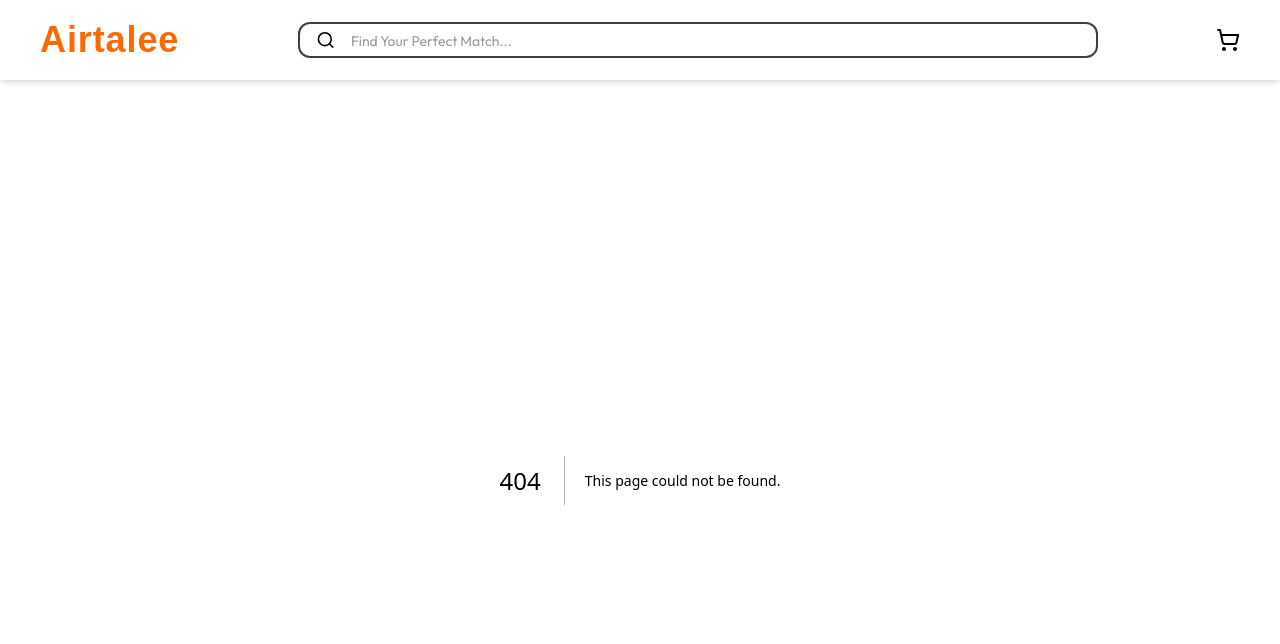
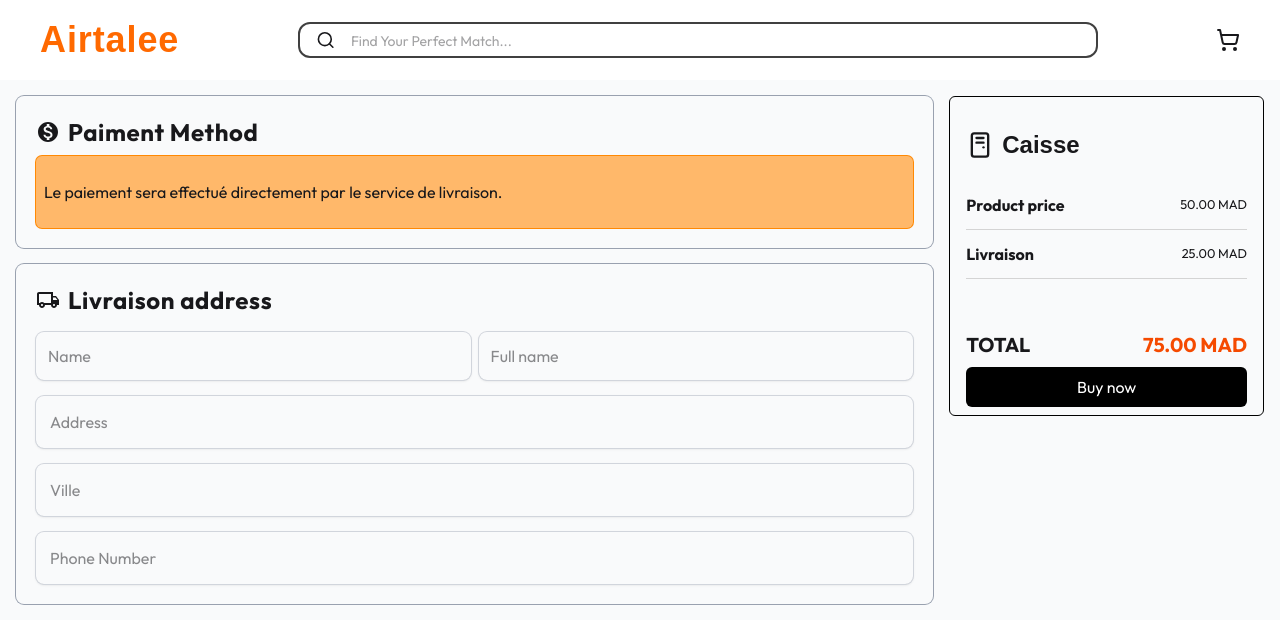
Before and after one commit to Anasbd05/Airtalee, a Next.js app: page /paiement in a window 1280 px wide. Before the commit this address had no page. Shown: the top 644 px of the page. Built offline with nearby package versions, Linux system fonts and the light colour scheme; a web font is replaced by a local one.

Commit message:
checkout pay

```diff
--- /dev/null
+++ b/src/app/paiement/page.tsx
@@ -0,0 +1,72 @@
+import {LocalShippingOutlined,MonetizationOn} from '@mui/icons-material'
+import {PcCase} from 'lucide-react'
+import Link from 'next/link'
+import React from 'react'
+
+const Paiement = () => {
+    return (
+        <section className='bg-gray-50'>
+            <main className='flex w-full lg:flex-row flex-col gap-4 p-4'>
+                <div className="flex flex-col w-full gap-4">
+                    <div className="flex w-full flex-col gap-2">
+                        <div className='w-full p-5 ring ring-gray-400 rounded-lg'>
+                            <div className="flex gap-2 items-center">
+                                <MonetizationOn />
+                                <h1 className='text-2xl tracking-wide font-bold'>Paiment Method</h1>
+                            </div>
+                            <p className='py-6 mt-2 rounded-md bg-orange-300 px-2 ring ring-orange-400'>Le paiement sera effectué directement par le service de livraison.</p>
+                        </div>
+                    </div>
+                    <div className='flex w-full flex-col gap-2'>
+                        <div className='w-full p-5 ring ring-gray-400 rounded-lg'>
+                            <div className="flex gap-2 items-center">
+                                <LocalShippingOutlined />
+                                <h1 className='text-2xl tracking-wide font-bold'>Livraison address</h1>
+                            </div>
+                            <div className="flex mt-4 gap-2">
+                                <input type="text" placeholder='Name' className='p-3 ring ring-gray-300 shadow w-2/4  rounded-lg' />
+                                <input type="text" placeholder='Full name' className='p-3 ring ring-gray-300 shadow w-2/4  rounded-lg' />
+                            </div>
+                            <input type="text" placeholder='Address' className='p-3.5 ring ring-gray-300 shadow w-full mt-4 rounded-lg' />
+                            <input type="text" placeholder='Ville' className='p-3.5 ring ring-gray-300 shadow w-full mt-4 rounded-lg' />
+                            <input type="text" placeholder='Phone Number' className='p-3.5 ring ring-gray-300 shadow w-full mt-4 rounded-lg' />
+                        </div>
+                    </div>
+                </div>
+
+
+
+                {/* caisse */}
+                <main className='w-full h-80 lg:w-2/6 rounded-md flex flex-col border border-black p-4'>
+                    <div className="flex flex-col gap-3 mt-4">
+                        <div className="flex gap-2 mb-2 items-center">
+                            <PcCase className='w-7 h-7' />
+                            <h1 className='text-2xl font-header font-bold'>Caisse</h1>
+                        </div>
+                        <hr className='border-none ' />
+                        <div className="flex w-full justify-between items-center">
+                            <p className='font-bold'>Product price </p>
+                            <small>50.00 MAD</small>
+                        </div>
+                        <hr className='border-none h-[1px] w-full bg-neutral-300' />
+                        <div className="flex w-full justify-between items-center">
+                            <p className='font-bold'>Livraison </p>
+                            <small>25.00 MAD</small>
+                        </div>
+                        <hr className='border-none h-[1px] w-full bg-neutral-300' />
+                        <div className="flex w-full mt-10 justify-between items-center">
+                            <p className='font-bold text-xl'>TOTAL</p>
+                            <small className='text-orange-600 text-xl font-bold'>75.00 MAD</small>
+                        </div>
+                    </div>
+                    <button className='py-2 w-full mt-2 px-8 bg-black hover:opacity-80  rounded-md text-white'>
+                        <Link className='flex w-full justify-center' href={'/paiement'}>Buy now</Link>
+                    </button>
+                </main>
+
+            </main>
+        </section >
+    )
+}
+
+export default Paiement
--- a/src/app/perfumes/[title]/page.tsx
+++ b/src/app/perfumes/[title]/page.tsx
@@ -4,6 +4,7 @@ import {perfumes} from '@/assets/assets'
 import Thumb from '@/components/Thumb'
 import {Minus,Plus} from 'lucide-react'
 import Image from 'next/image'
+import Link from 'next/link'
 import React,{useState} from 'react'
 
 const PerfumeDe = ({params}: {params: Promise<{title: string}>}) => {
@@ -62,8 +63,13 @@ const PerfumeDe = ({params}: {params: Promise<{title: string}>}) => {
                         </div>
                         <p className='text-gray-700'>{perfume.description}</p>
                         <div className="flex flex-col gap-2">
-                            <button className='bg-orange-500 cursor-pointer hover:opacity-80 font-bold py-2 w-full rounded-md'>Add to cart</button>
-                            <button className='bg-black py-2 cursor-pointer hover:opacity-80 text-white font-bold w-full rounded-md'>Buy Now</button>
+                            <button className='bg-orange-500 cursor-pointer hover:opacity-80 font-bold py-2 w-full rounded-md'>
+                                <Link className='flex w-full justify-center' href={'/shoppingcart'}>Add to cart</Link>
+                            </button>
+                            <button className='bg-black py-2 cursor-pointer hover:opacity-80 text-white font-bold w-full rounded-md'>
+                                <Link className='flex w-full justify-center' href={'/paiement'}>Buy now</Link>
+
+                            </button>
                         </div>
                     </main>
                 </div>
--- a/src/app/shoppingcart/page.tsx
+++ b/src/app/shoppingcart/page.tsx
@@ -3,6 +3,7 @@ import {perfumes} from '@/assets/assets'
 import {Delete} from '@mui/icons-material'
 import {Minus,PcCase,Plus} from 'lucide-react'
 import Image from 'next/image'
+import Link from 'next/link'
 import React,{useState} from 'react'
 
 const CartShopping = () => {
@@ -10,16 +11,17 @@ const CartShopping = () => {
 
     return (
         <section className='w-full bg-gray-50 mx-auto py-10'>
-            <div className='flex gap-5 w-10/12 mx-auto '>
-                <main className='w-4/6 rounded-md border  border-black p-4'>
+            <div className='flex lg:flex-row flex-col gap-5 w-10/12 mx-auto '>
+                <main className='w-full lg:w-4/6 rounded-md border  border-black p-4'>
                     <h1 className='text-2xl mb-6 font-bold font-header'>Your Cart</h1>
+                    <div className="flex flex-col gap-2">
                         {perfumes.slice(5,8).map((perfume) => (
-                        <div className='flex p-2 w-full my-2 bg-gray-100 rounded-md gap-4' key={perfume.id}>
+                            <div className='flex p-2 w-full my-2 bg-gray-200 rounded-md gap-4' key={perfume.id}>
                                 <Image alt="" src={perfume.image} height={40} width={40} className='w-24 object-cover h-24 ' />
                                 <div className="flex flex-col w-full gap-2">
                                     <div className="flex items-center justify-between w-full ">
                                         <h1 className=' text-lg font-bold'>{perfume.title}</h1>
-                                    <Delete />
+                                        <Delete className='hover:text-red-600 cursor-pointer ' />
                                     </div>
                                     <hr className='border-none w-full h-[1px] my-2 bg-neutral-300' />
                                     <div className="flex items-center justify-between w-full">
@@ -27,7 +29,7 @@ const CartShopping = () => {
                                         <div className='flex gap-4 py-1 w-44 px-4 justify-center items-center bg-gray-100 border border-gray-300 rounded-lg'>
                                             <Minus
                                                 onClick={() => setQuantity((prev: number) => Math.max(1,prev - 1))}
-                                            className="p-1 rounded-md text-black w-14 bg-gray-300"
+                                                className="p-1  cursor-pointer rounded-md text-black w-14 bg-gray-300"
                                             />
                                             <input
                                                 value={quantity}
@@ -38,17 +40,18 @@ const CartShopping = () => {
                                             />
                                             <Plus
                                                 onClick={() => setQuantity((prev: number) => prev + 1)}
-                                            className="p-1 rounded-md text-black w-14 bg-gray-300"
+                                                className="p-1  cursor-pointer rounded-md text-black w-14 bg-gray-300"
                                             />
                                         </div>
                                     </div>
                                 </div>
                             </div>
                         ))}
+                    </div>
                 </main>
-                <main className='w-2/6 rounded-md flex flex-col justify-between border border-black p-4'>
-                    <div className="flex flex-col gap-3 mt-10">
-                        <div className="flex gap-2 mb-8 items-center">
+                <main className='w-full h-80 lg:w-2/6 rounded-md flex flex-col border border-black p-4'>
+                    <div className="flex flex-col gap-3 mt-4">
+                        <div className="flex gap-2 mb-2 items-center">
                             <PcCase className='w-7 h-7' />
                             <h1 className='text-2xl font-header font-bold'>Caisse</h1>
                         </div>
@@ -63,12 +66,14 @@ const CartShopping = () => {
                             <small>25.00 MAD</small>
                         </div>
                         <hr className='border-none h-[1px] w-full bg-neutral-300' />
-                        <div className="flex w-full mt-20 justify-between items-center">
+                        <div className="flex w-full mt-10 justify-between items-center">
                             <p className='font-bold text-xl'>TOTAL</p>
                             <small className='text-orange-600 text-xl font-bold'>75.00 MAD</small>
                         </div>
                     </div>
-                    <button className='py-2 w-full px-8 bg-black hover:opacity-80  rounded-md text-white'>Buy now</button>
+                    <button className='py-2 w-full mt-2 px-8 bg-black hover:opacity-80  rounded-md text-white'>
+                        <Link className='flex w-full justify-center' href={'/paiement'}>Buy now</Link>
+                    </button>
                 </main>
             </div>
         </section>
```
Lines whose indentation alone changed are shown as unchanged.
